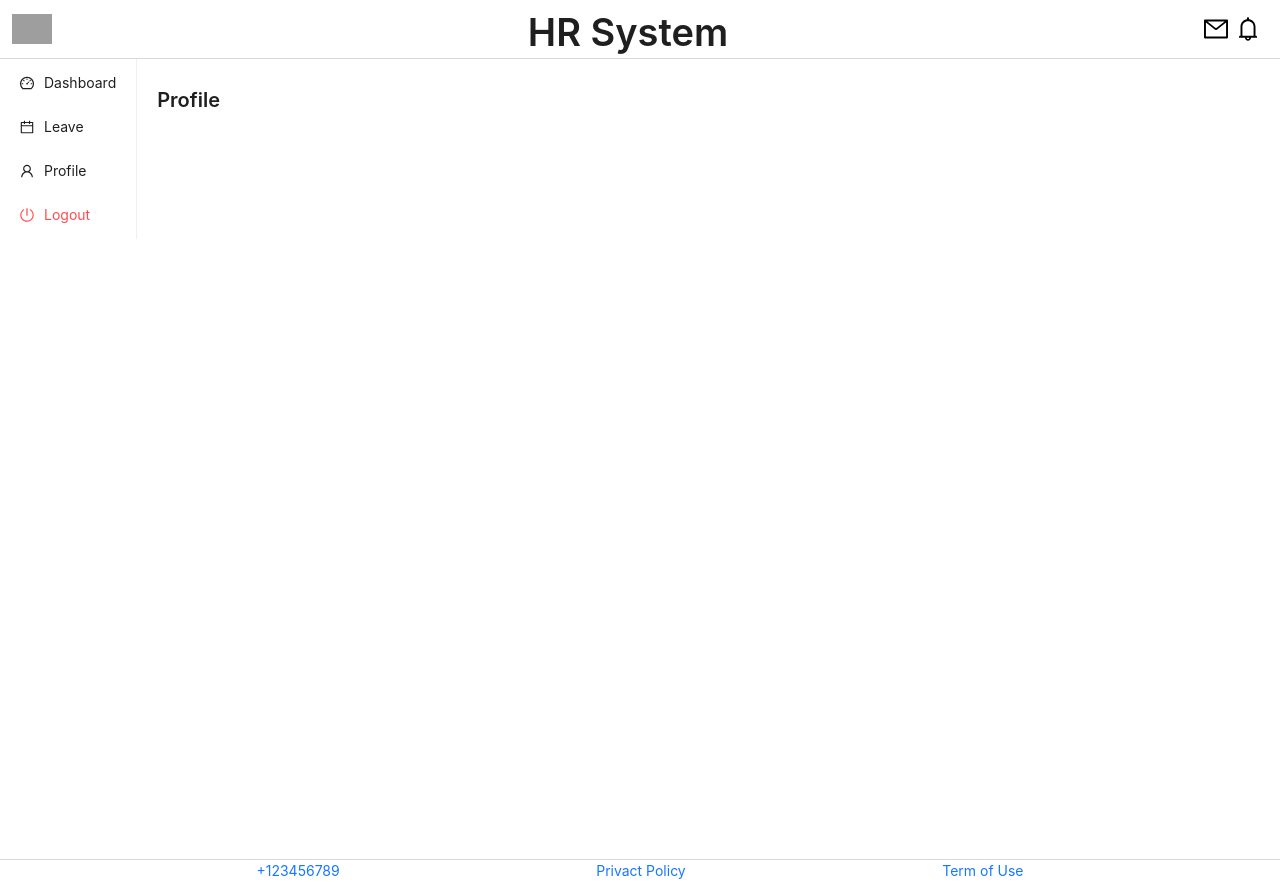
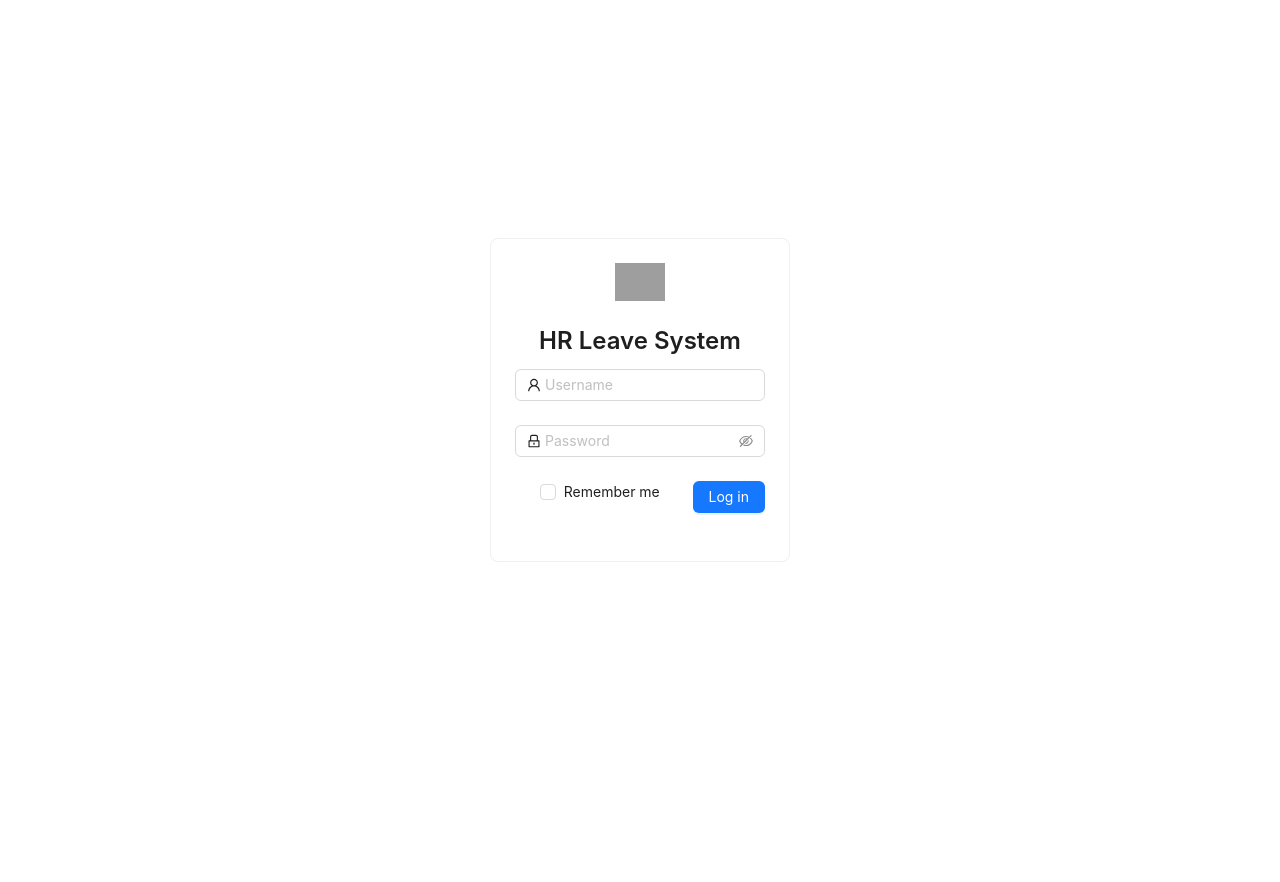
Before and after one commit to hkmjrmi/hr-system-fe, a React (Create React App) app: page /profile in a window 1280 px wide. After the commit the page ends 800 px from the top, so only its background shows below. Built offline with nearby package versions, Linux system fonts and the light colour scheme; grey boxes are pictures that could not be loaded.

Commit message:
create login and logout

```diff
--- a/src/App.js
+++ b/src/App.js
@@ -4,16 +4,31 @@ import AppFooter from './Components/AppFooter/AppFooter';
 import AppHeader from './Components/AppHeader/AppHeader';
 import SideMenu from './Components/SideMenu/SideMenu';
 import PageContent from "./Components/PageContent/PageContent";
+import Login from "./Pages/Login";
+
+import { useState } from "react";
 
 function App() {
+  const [isAuthenticated, setIsAuthenticated] = useState(false);
+
+  const handleAuth = (isAuth) => {
+    setIsAuthenticated(isAuth);
+  };
+
   return (
     <div className="App">
-     <AppHeader/>
-     <Space className="SideMenuAndPageContent">
-     <SideMenu></SideMenu>
-     <PageContent></PageContent>
-     </Space>
-     <AppFooter/>
+      {isAuthenticated ? (
+        <>
+          <AppHeader />
+          <Space className="SideMenuAndPageContent">
+            <SideMenu logout={() => setIsAuthenticated(false)} />
+            <PageContent></PageContent>
+          </Space>
+          <AppFooter />
+        </>
+      ) : (
+        <Login doAuth={handleAuth} />
+      )}
     </div>
   );
 }
--- a/src/Components/AppRoutes/AppRoutes.js
+++ b/src/Components/AppRoutes/AppRoutes.js
@@ -2,15 +2,15 @@ import { Route, Routes } from "react-router-dom";
 import Leave from "../../Pages/Leave";
 import Dashboard from "../../Pages/Dashboard";
 import Profile from "../../Pages/Profile";
+import Login from "../../Pages/Login";
 
 function AppRoutes() {
     return (
 
     <Routes>
-        <Route path="/" element={<Dashboard />}></Route>
+        <Route path="/dashboard" element={<Dashboard />}></Route>
         <Route path="/leave" element={<Leave />}></Route>
         <Route path="/profile" element={<Profile />}></Route>
-
     </Routes>
 
     );
--- a/src/Components/SideMenu/SideMenu.js
+++ b/src/Components/SideMenu/SideMenu.js
@@ -1,43 +1,26 @@
-import { CalendarOutlined, DashboardOutlined, LogoutOutlined, PoweroffOutlined, UserOutlined } from "@ant-design/icons";
+import { CalendarOutlined, DashboardOutlined, PoweroffOutlined, UserOutlined } from "@ant-design/icons";
 import { Menu } from "antd";
 import { useNavigate } from "react-router-dom";
-function SideMenu() {
-    const navigate = useNavigate()
+
+function SideMenu({ logout }) {
+  const navigate = useNavigate();
+
   return (
     <div className="SideMenu">
       <Menu
         onClick={(item) => {
-            if(item.key === "/logout"){
-                alert("Logout Success!");
+          if (item.key === "/logout") {
+            logout();
           } else {
             navigate(item.key);
           }
-
         }}
-          items={[
-            {
-              label: "Dashboard",
-              icon: <DashboardOutlined />,
-              key: "/"
-            },
-            {
-              label: "Leave",
-              icon: <CalendarOutlined />,
-              key: "/leave"
-            },
-            {
-              label: "Profile",
-              icon: <UserOutlined />,
-              key: "/profile"
-            },
-            {
-              label: "Logout",
-              icon: <PoweroffOutlined />,
-              danger: true,
-              key: "/logout"
-            }
-          ]}
-        ></Menu>
+      >
+        <Menu.Item key="/dashboard" icon={<DashboardOutlined />} label="Dashboard" />
+        <Menu.Item key="/leave" icon={<CalendarOutlined />} label="Leave" />
+        <Menu.Item key="/profile" icon={<UserOutlined />} label="Profile" />
+        <Menu.Item key="/logout" icon={<PoweroffOutlined />} danger label="Logout" />
+      </Menu>
     </div>
   );
 }
--- /dev/null
+++ b/src/Pages/Login.js
@@ -0,0 +1,60 @@
+import { LockOutlined, UserOutlined } from "@ant-design/icons";
+import { Button, Card, Checkbox, Form, Image, Input, Typography } from "antd";
+import { useState } from "react";
+
+function Login({ doAuth }) {
+  const [username, setUsername] = useState("");
+  const [password, setPassword] = useState("");
+  const [loading, setLoading] = useState(false);
+  const [form] = Form.useForm();
+
+  const onFinish = () => {
+    setLoading(true);
+    if (username === "user" && password === "1234") {
+        doAuth(true);
+        setLoading(false);
+    } else {
+        alert("User is not registered");
+        setLoading(false);
+    }
+  };
+
+  const onFinishFailed = (errorInfo) => {
+    console.log("Failed:", errorInfo);
+  };
+
+  const handleUsernameChange = (e) => {
+    setUsername(e.target.value);
+  };
+
+  const handlePasswordChange = (e) => {
+    setPassword(e.target.value);
+  };
+
+  return (
+    <div style={{ display: 'flex', justifyContent: 'center', alignItems: 'center', height: '100vh' }}>
+      <Card style={{ width: 300, textAlign: 'center' }}>
+        <div style={{ display: 'flex', justifyContent: 'center', marginBottom: 20 }}>
+          <Image width={50} src="https://cms-tpq.theparq.com/wp-content/uploads/2020/07/UOB_LOGO_800x800.png" />
+        </div>
+        <Typography.Title level={3}>HR Leave System</Typography.Title>
+        <Form form={form} onFinish={onFinish} onFinishFailed={onFinishFailed}>
+          <Form.Item name="username" rules={[{ required: true, message: 'Please enter your username!' }]}>
+            <Input prefix={<UserOutlined />} placeholder="Username" value={username} onChange={handleUsernameChange} />
+          </Form.Item>
+          <Form.Item name="password" rules={[{ required: true, message: 'Please enter your password!' }]}>
+            <Input.Password prefix={<LockOutlined />} placeholder="Password" value={password} onChange={handlePasswordChange}/>
+          </Form.Item>
+          <Form.Item>
+            <Checkbox>Remember me</Checkbox>
+            <Button type="primary" htmlType="submit" style={{ float: 'right' }} loading={loading}>
+              Log in
+            </Button>
+          </Form.Item>
+        </Form>
+      </Card>
+    </div>
+  );
+}
+
+export default Login;
--- a/src/Pages/Profile.js
+++ b/src/Pages/Profile.js
@@ -1,10 +1,23 @@
-import { Typography } from "antd";
+import { UserOutlined } from "@ant-design/icons";
+import { Avatar, Card, Typography } from "antd";
 
 function Profile() {
+
+    const { Meta } = Card;
+
     return (
     <div>
-        <Typography.Title level={4}>Profile</Typography.Title>
-    </div> );
+      <Card style={{ marginTop:"20px", width: 400 }}>
+        <Meta
+          avatar={<Avatar icon={<UserOutlined />} />}
+          title="John Doe"
+          description="johndoe@example.com"
+        />
+        <p>Contact: 123-456-7890</p>
+        <p>Address: 123 Main St, Anytown USA</p>
+      </Card>
+    </div>
+  );
 }
 
 export default Profile;
```
Lines whose indentation alone changed are shown as unchanged.
